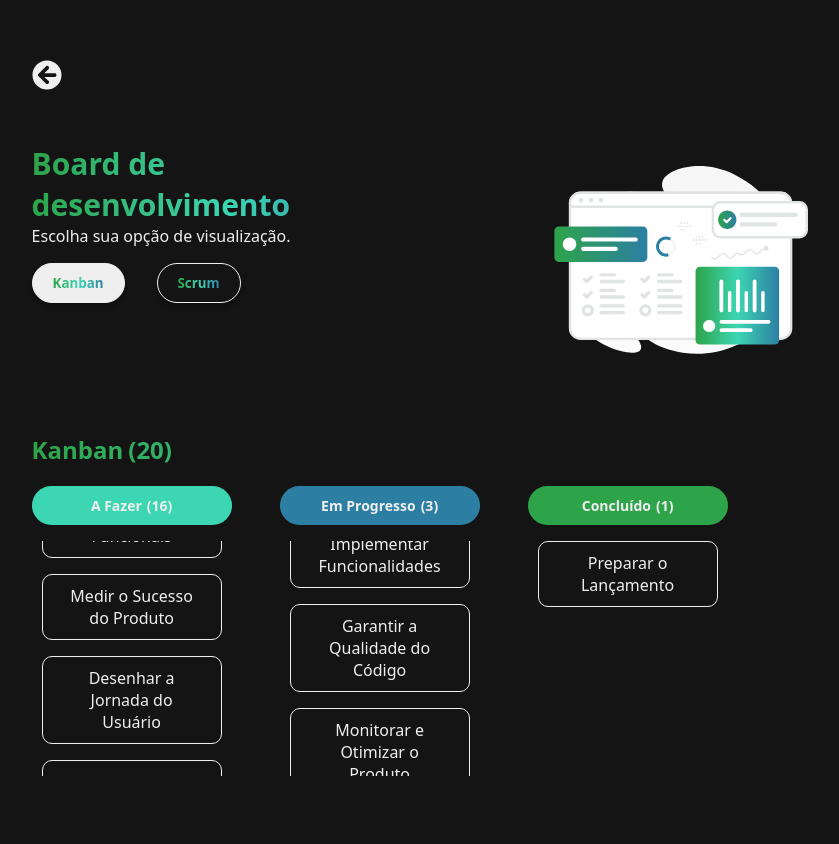
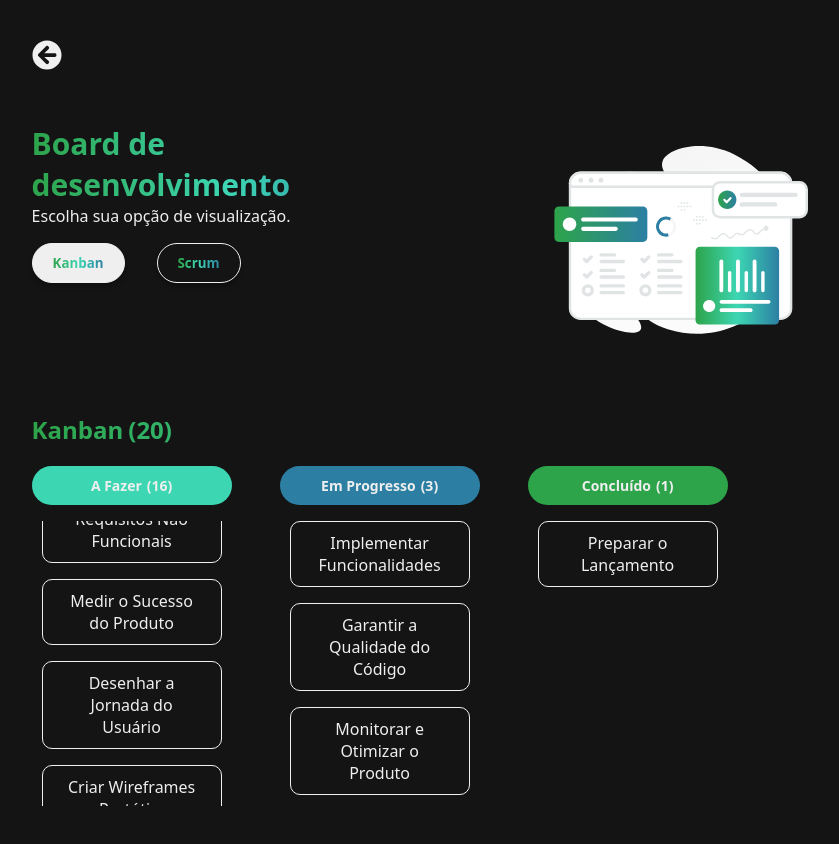
Before and after one commit to eliscmattosinho/Board-de-Desenvolvimento, a React (Create React App) app: page /Board-de-Desenvolvimento/boards in a window 1280 px wide. Shown: the top 844 px of the page, without its empty margins (154-993 px from the left). Built offline with nearby package versions, Linux system fonts and the light colour scheme.

Commit message:
feat: board size and block space

```diff
--- a/src/App.css
+++ b/src/App.css
@@ -29,7 +29,7 @@
 }
 
 .content-block {
-  margin: 60px 0;
+  margin: 40px 0;
 }
 
 .content-blocks {
--- a/src/pages/Boards.css
+++ b/src/pages/Boards.css
@@ -92,7 +92,7 @@ p.btn-title {
     gap: 3rem;
     overflow-x: auto;
     width: 100%;
-    height: 300px;
+    height: 350px;
 }
 
 .kanban-items, .scrum-items {
```
